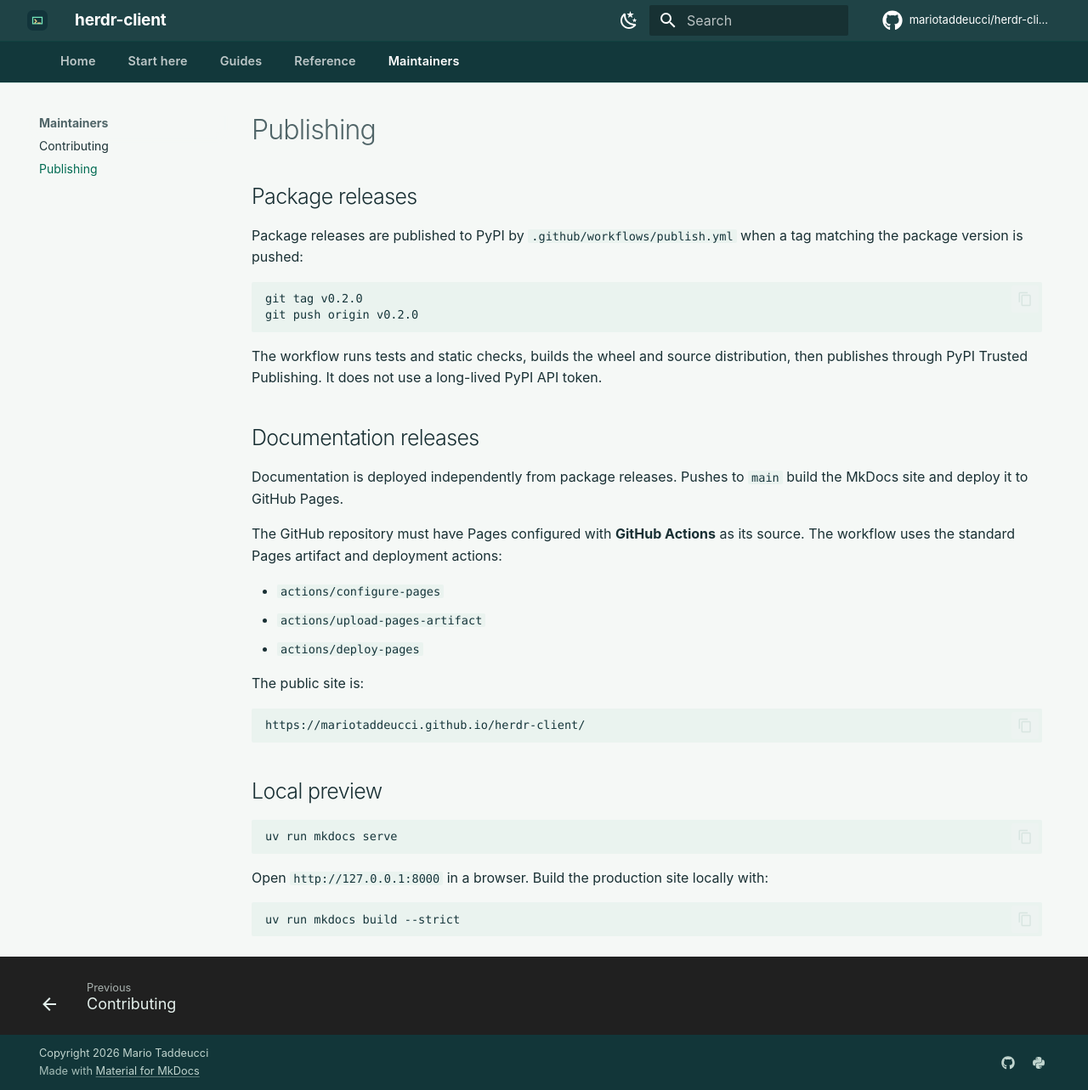
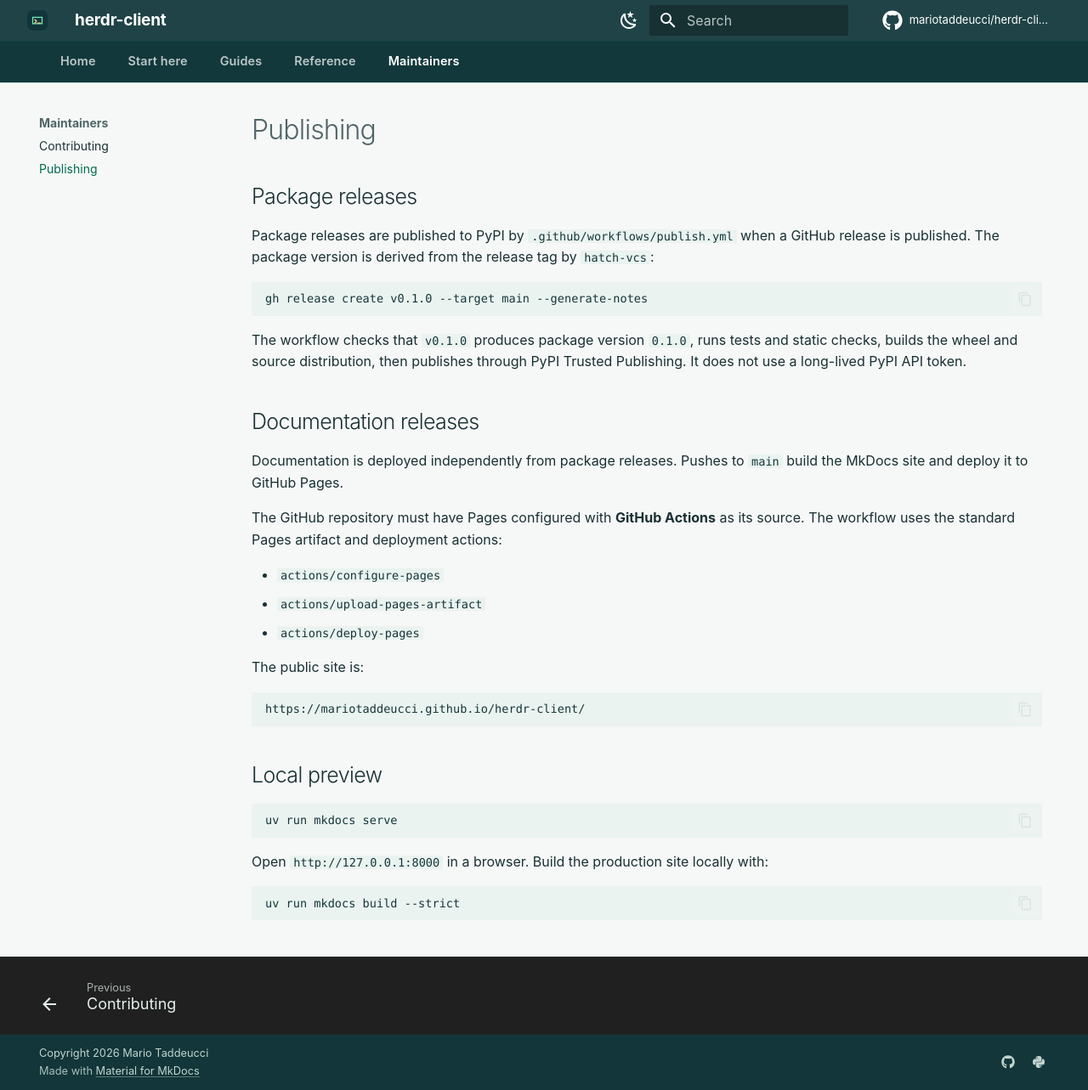
Before and after one commit to mariotaddeucci/herdr-client, an MkDocs documentation site: the page built from docs/publishing.md, in a window 1280 px wide and 1283 px high. Shown: the whole window at 85% size. Built offline with MkDocs 1.6.1 and Material for MkDocs 9.7.7, drawn with Linux system fonts in a browser that asks for light colours; comment, search, counter and statistics services are not loaded.

Commit message:
build: derive package version from git tags

````diff
--- a/docs/publishing.md
+++ b/docs/publishing.md
@@ -2,17 +2,17 @@
 
 ## Package releases
 
-Package releases are published to PyPI by `.github/workflows/publish.yml` when a tag
-matching the package version is pushed:
+Package releases are published to PyPI by `.github/workflows/publish.yml` when a
+GitHub release is published. The package version is derived from the release tag by
+`hatch-vcs`:
 
 ```bash
-git tag v0.2.0
-git push origin v0.2.0
+gh release create v0.1.0 --target main --generate-notes
 ```
 
-The workflow runs tests and static checks, builds the wheel and source distribution,
-then publishes through PyPI Trusted Publishing. It does not use a long-lived PyPI API
-token.
+The workflow checks that `v0.1.0` produces package version `0.1.0`, runs tests and
+static checks, builds the wheel and source distribution, then publishes through PyPI
+Trusted Publishing. It does not use a long-lived PyPI API token.
 
 ## Documentation releases
 
--- a/src/herdr_client/__init__.py
+++ b/src/herdr_client/__init__.py
@@ -1,5 +1,6 @@
 """Sync and async Python clients for the herdr Unix socket API."""
 
+from ._version import __version__
 from .async_client import AsyncHerdrClient, AsyncSubscription
 from .exceptions import HerdrApiError, HerdrClientError
 from .interfaces import (
@@ -101,5 +102,6 @@
     "TabListResult",
     "WorkspaceInfo",
     "WorkspaceListResult",
+    "__version__",
     "resolve_socket_path",
 ]
````
Also changed, not shown: README.md (+3 -4 lines), pyproject.toml (+9 -2 lines), 3 other files.
